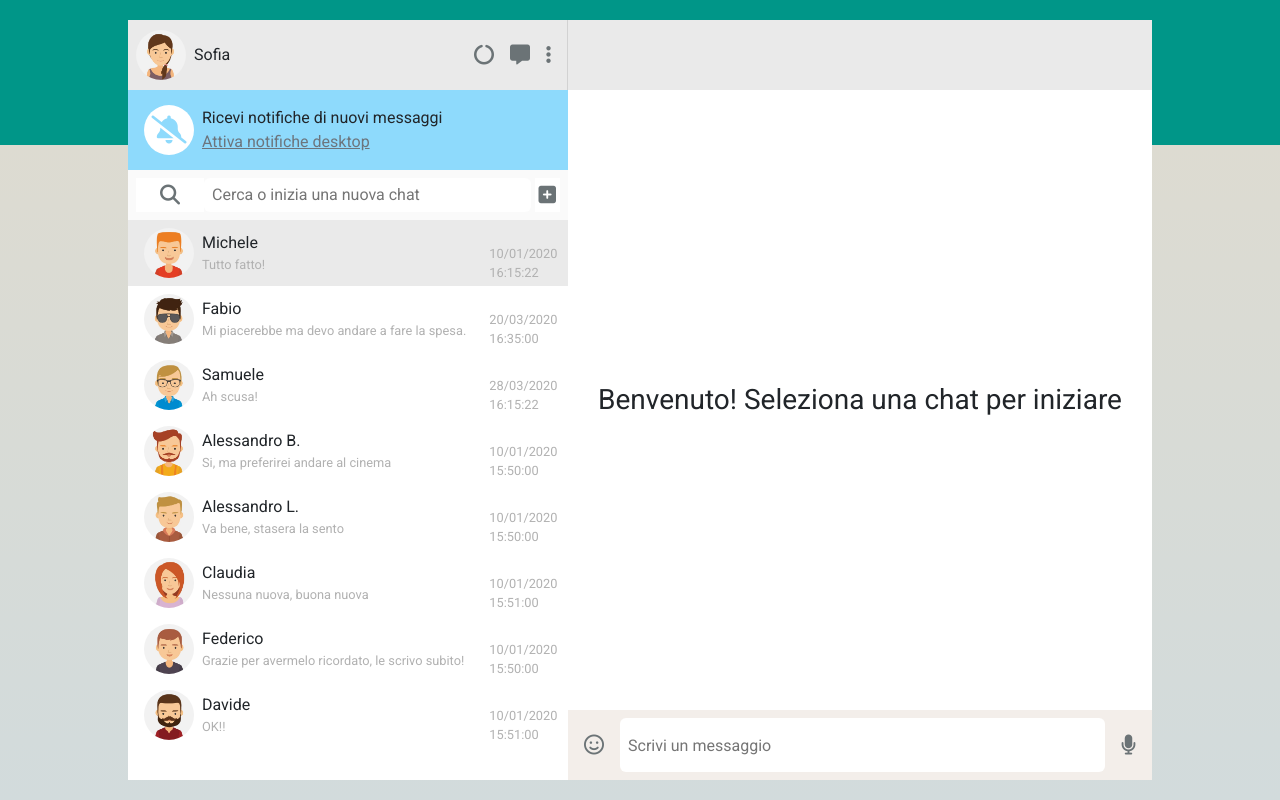
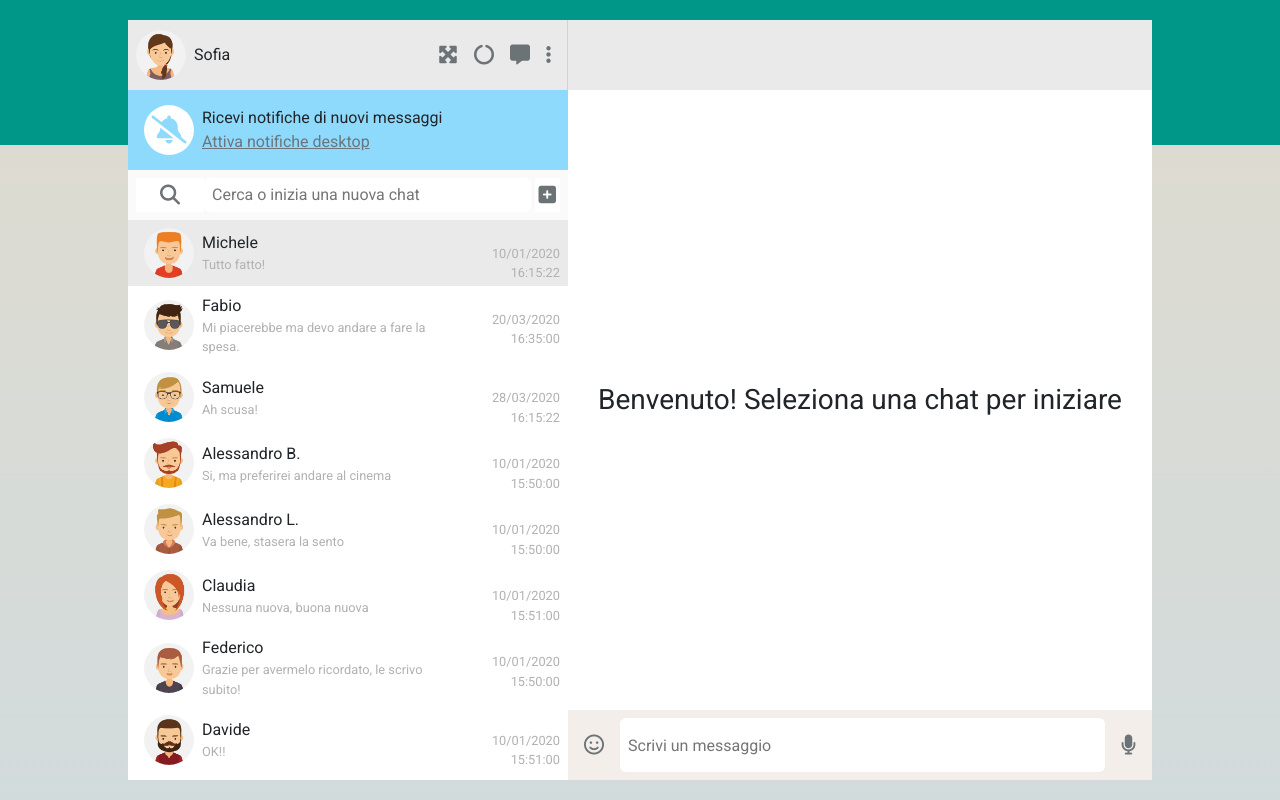
Before and after one commit to DaniloSalerno/vue-boolzapp, a plain HTML site: page index.html in a window 1280 px wide. Drawn offline with nearby package versions, Linux system fonts and the light colour scheme.

Commit message:
bonus 12
added button for increase or decrease the font-size

```diff
--- a/assets/js/app.js
+++ b/assets/js/app.js
@@ -24,7 +24,7 @@ Grafica
 
 ✅ 11) A) rendere l'app responsive e fruibile anche su mobile: di default si visualizza solo la lista dei contatti e cliccando su un contatto si vedono i messaggi di quel contatto. B) aggiungere quindi un'icona con una freccia verso sinistra per tornare indietro, dalla visualizzazione della chat alla visualizzazione di tutti i contatti
 
-12)aggiungere un'icona per ingrandire o rimpicciolire il font: dovrebbe essere sufficiente aggiungere una classe al wrapper principale
+✅ 12)aggiungere un'icona per ingrandire o rimpicciolire il font: dovrebbe essere sufficiente aggiungere una classe al wrapper principale
 
 13)aggiungere un'icona per cambiare la modalità light/dark: dovrebbe essere sufficiente aggiungere una classe al wrapper principale */
 
@@ -55,6 +55,8 @@ createApp({
             contactList : true,
 
             chatContact : false,
+
+            bigFont : false,
 
             //FIXARE DATA PRENDENDOLA DA MESSAGES.DATE
             userStatus:'Ultimo accesso alle:' + DateTime.fromISO(2023-9-17).toFormat('T'),
@@ -378,6 +380,20 @@ createApp({
 
             this.contactList = true;
 
+        },
+
+        toggleFontSize () {
+
+            if (this.bigFont === false) {
+
+                this.bigFont = true;
+
+            } else {
+
+                this.bigFont = false;
+
+            }
+
         }
 
     },
--- a/index.html
+++ b/index.html
@@ -24,7 +24,7 @@
 
         <div id="app" class="vh-100">
 
-            <main v-if="splashPage" id="app_body" class="d-flex">
+            <main v-if="splashPage" id="app_body" class="d-flex"  :class="bigFont == true ? 'fs-4' : '' ">
 
                 <div id="list_message"   :class="contactList == false ? 'd-none d-lg-block' : 'd-block' ">
 
@@ -45,6 +45,12 @@
 
                         <div
                             class="avatar_options d-flex align-items-center gap-3 pe-3">
+
+                            <button @click="toggleFontSize()">
+
+                                <i class="fa-solid fa-maximize"></i>
+
+                            </button>
 
                             <button>
 
@@ -185,7 +191,7 @@
                                                 <div> {{contact.name}} </div>
                                                 <!-- FIXARE V-IF v-if="contact.messages.length > 0"-->
                                                 <div class="last_message"
-                                                    v-if="contact.messages.length > 0">
+                                                    v-if="contact.messages.length > 0" :class="bigFont == true ? 'fs-6' : '' ">
                                                     {{contact.messages[contact.messages.length
                                                     - 1].message}}
                                                 </div>
@@ -205,8 +211,8 @@
                                     </div>
 
                                     <!-- FIXARE V-IF v-if="contact.messages.length > 0"-->
-                                    <div class="last_message_time pt-4 col-2"
-                                        v-if="contact.messages.length > 0">
+                                    <div class="last_message_time pt-4 col-3 text-end"
+                                        v-if="contact.messages.length > 0" :class="bigFont == true ? 'fs-6' : '' ">
                                         {{contact.messages[contact.messages.length
                                         - 1].date}}
                                     </div>
```
